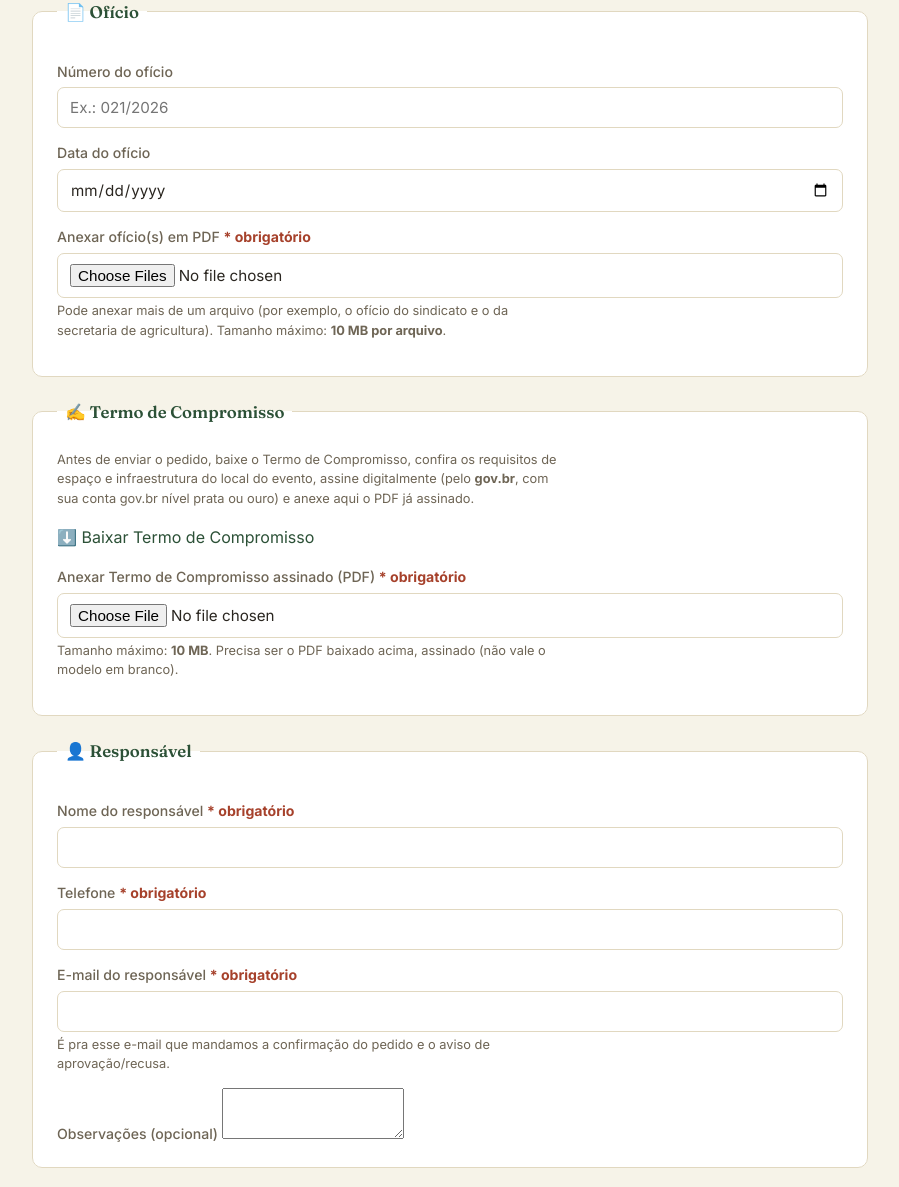
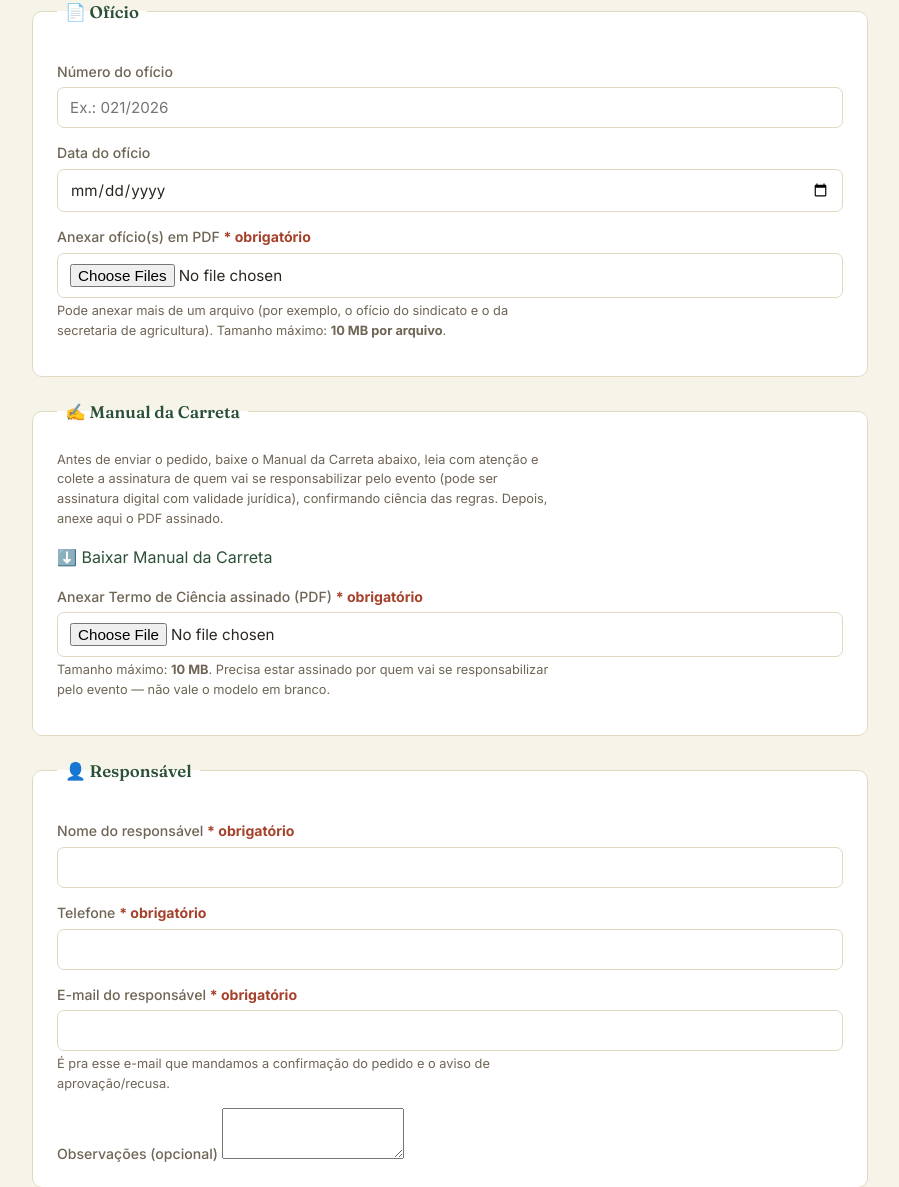
Before and after one commit to Ciiagro/adesoes_ps, a Flask app: template templates/carreta_form.html in a window 1280 px wide. Shown: the part 1094-2281 px from the top of the page, without its empty margins (190-1089 px from the left). Run offline with Flask 3, Linux system fonts and the light colour scheme; the template is opened without the code that fills it, so the values that code supplies are empty; parts of the project's set-up code (start-up, migrations or seed data) failed here and were passed over.

Commit message:
Simplifica: Manual da Carreta + Termo de Ciência

```diff
--- a/app.py
+++ b/app.py
@@ -1926,13 +1926,14 @@ def carreta_form():
         if not (request.form.get("sindicato_nome") or "").strip():
             flash("Informe o sindicato solicitante.")
             return _renderizar_formulario()
-        # O Termo de Compromisso assinado também virou obrigatório aqui no
-        # formulário público (baixa o modelo, assina no gov.br e reanexa já
-        # assinado) — mesma lógica: só nesse formulário, o admin continua
-        # podendo cadastrar sem isso.
+        # O Termo de Ciência do Manual da Carreta também virou obrigatório
+        # aqui no formulário público (baixa o manual, quem for responsável
+        # pelo evento assina reconhecendo ciência, e reanexa já assinado) —
+        # mesma lógica: só nesse formulário, o admin continua podendo
+        # cadastrar sem isso.
         arquivo_termo = request.files.getlist("termo_compromisso")
         if not any(a and a.filename for a in arquivo_termo):
-            flash("Anexe o Termo de Compromisso assinado (baixe o modelo, assine no gov.br e envie o PDF assinado).")
+            flash("Anexe o Termo de Ciência assinado (baixe o Manual da Carreta, colha a assinatura de quem vai se responsabilizar pelo evento e envie o PDF).")
             return _renderizar_formulario()
         try:
             solicitacao = carr.criar_solicitacao(
--- a/carreta.py
+++ b/carreta.py
@@ -44,7 +44,7 @@ CATEGORIA_TERMO_COMPROMISSO = "termo_compromisso"
 
 CATEGORIA_ARQUIVO_LABEL = {
     CATEGORIA_OFICIO: "Ofício",
-    CATEGORIA_TERMO_COMPROMISSO: "Termo de Compromisso assinado",
+    CATEGORIA_TERMO_COMPROMISSO: "Termo de Ciência assinado",
 }
 
 
--- a/templates/admin_carreta_editar.html
+++ b/templates/admin_carreta_editar.html
@@ -62,7 +62,7 @@
       </span>
     </label>
     <label style="grid-column:1/-1;">
-      <span class="rot" style="display:block;margin-bottom:5px;">Anexar Termo de Compromisso assinado (PDF)</span>
+      <span class="rot" style="display:block;margin-bottom:5px;">Anexar Termo de Ciência assinado (PDF)</span>
       <input type="file" name="termo_compromisso" accept="application/pdf">
     </label>
   </div>
--- a/templates/admin_carreta_nova.html
+++ b/templates/admin_carreta_nova.html
@@ -100,7 +100,7 @@
       <input type="file" name="oficios" accept="application/pdf" multiple>
     </label>
     <label style="grid-column:1/-1;">
-      <span class="rot" style="display:block;margin-bottom:5px;">Anexar Termo de Compromisso assinado (PDF)</span>
+      <span class="rot" style="display:block;margin-bottom:5px;">Anexar Termo de Ciência assinado (PDF)</span>
       <input type="file" name="termo_compromisso" accept="application/pdf">
     </label>
   </div>
--- a/templates/carreta_form.html
+++ b/templates/carreta_form.html
@@ -109,22 +109,21 @@
   </fieldset>
 
   <fieldset>
-    <legend>✍️ Termo de Compromisso</legend>
+    <legend>✍️ Manual da Carreta</legend>
     <p class="hint">
-      Antes de enviar o pedido, baixe o Termo de Compromisso, confira os requisitos de espaço e
-      infraestrutura do local do evento, assine digitalmente (pelo <strong>gov.br</strong>, com sua
-      conta gov.br nível prata ou ouro) e anexe aqui o PDF já assinado.
+      Antes de enviar o pedido, baixe o Manual da Carreta abaixo, leia com atenção e colete a
+      assinatura de quem vai se responsabilizar pelo evento (pode ser assinatura digital com
+      validade jurídica), confirmando ciência das regras. Depois, anexe aqui o PDF assinado.
     </p>
     <p>
-      <a href="{{ url_for('static', filename='documentos/termo_compromisso_carreta.pdf') }}" target="_blank" class="prox" style="display:inline-block;text-decoration:none;">⬇️ Baixar Termo de Compromisso</a>
+      <a href="{{ url_for('static', filename='documentos/manual_da_carreta.pdf') }}" target="_blank" class="prox" style="display:inline-block;text-decoration:none;">⬇️ Baixar Manual da Carreta</a>
     </p>
-    <label>Anexar Termo de Compromisso assinado (PDF) <span style="color:var(--danger);font-weight:700;">* obrigatório</span>
+    <label>Anexar Termo de Ciência assinado (PDF) <span style="color:var(--danger);font-weight:700;">* obrigatório</span>
       <input type="file" name="termo_compromisso" id="input-termo" accept="application/pdf,.pdf" required>
     </label>
-    <p class="hint">Tamanho máximo: <strong>10 MB</strong>. Precisa ser o PDF baixado acima, assinado (não vale o modelo em branco).
+    <p class="hint">Tamanho máximo: <strong>10 MB</strong>. Precisa estar assinado por quem vai se responsabilizar pelo evento — não vale o modelo em branco.
     {% if request.method == 'POST' %}⚠️ Por segurança do navegador, o(s) arquivo(s) NÃO ficam salvos ao voltar aqui — se deu erro, escolha os PDFs de novo (ofício e termo).{% endif %}</p>
   </fieldset>
-
 
   <fieldset>
     <legend>👤 Responsável</legend>
```
Also changed, not shown: 1 other file.
